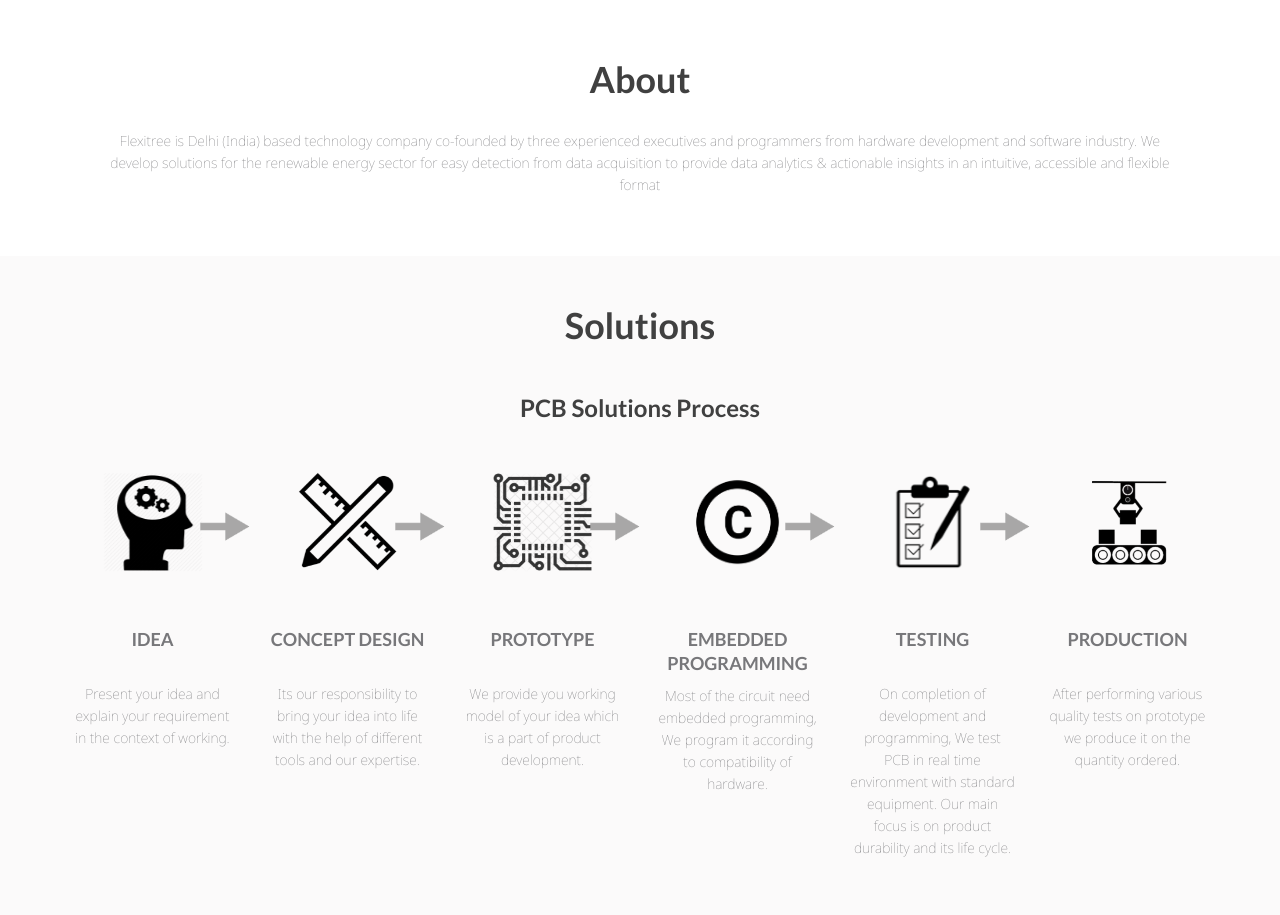
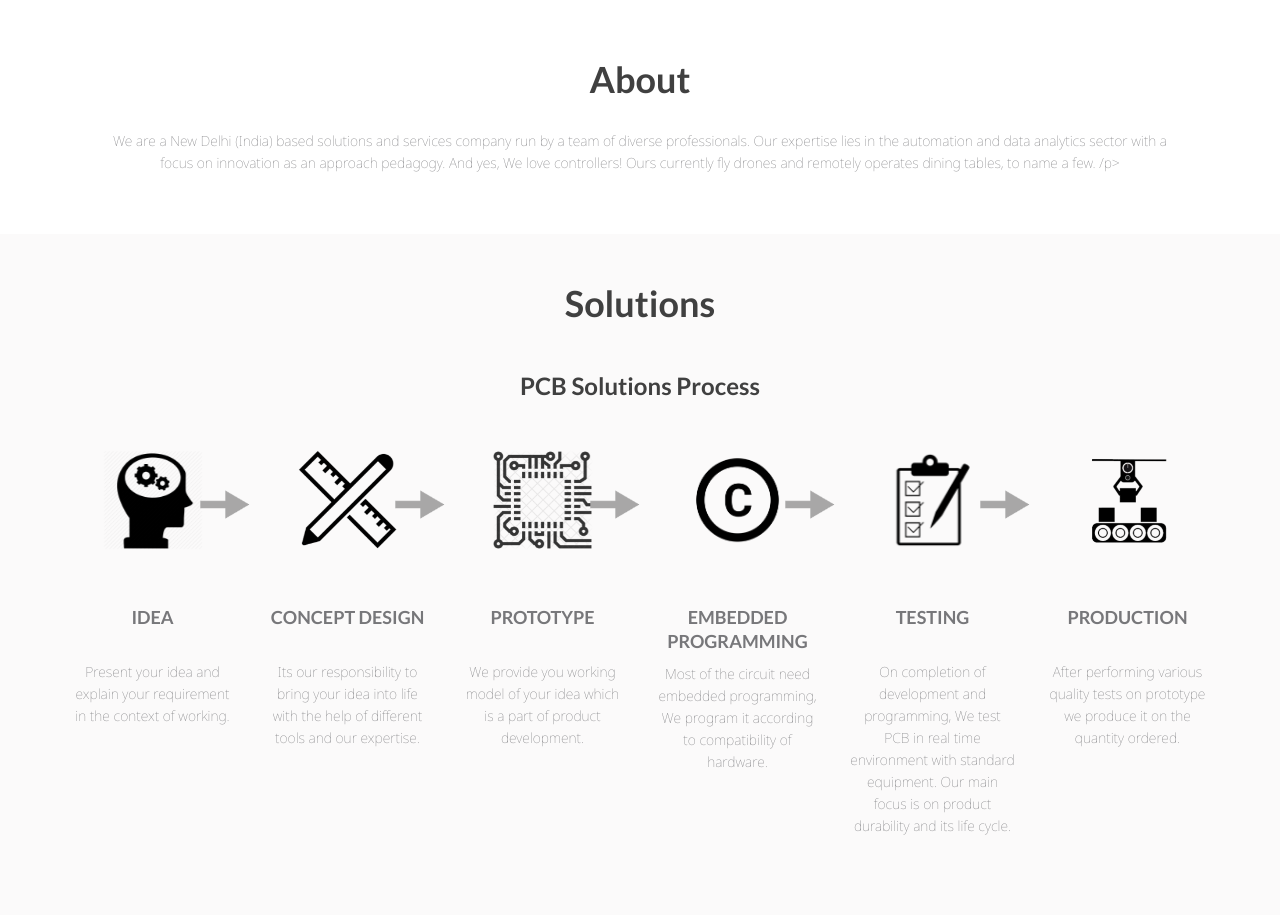
Before and after one commit to Rajan4436/Flexitree, a plain HTML site: page index.html in a window 1280 px wide. Shown: the part 800-1715 px from the top of the page. Drawn offline with Linux system fonts and the light colour scheme.

Commit message:
test_commit

```diff
--- a/index.html
+++ b/index.html
@@ -115,7 +115,7 @@
                     <div class="clearfix"  style="padding: 30px 30px 50px 30px;">
                         <div class="col-sm-12 wow fadeInLeft" data-wow-duration="500ms" data-wow-delay="300ms">
                             <h1 class="title" style="margin: 30px auto;"><b>About</b></h1>
-                            <p>Flexitree is Delhi (India) based technology company co-founded by three experienced executives and programmers from hardware development and software industry. We develop solutions for the renewable energy sector for easy detection from data acquisition to provide data analytics & actionable insights in an intuitive, accessible and flexible format</p>
+                            <p>We are a New Delhi (India) based  solutions and services company run by a team of diverse professionals. Our expertise lies in the automation and data analytics sector with a focus on innovation as an approach pedagogy. And yes, We love controllers! Ours currently fly drones and remotely operates dining tables, to name a few. /p>
                         </div>
                         <!-- <div class="col-sm-5 text-center wow fadeInRight" data-wow-duration="500ms" data-wow-delay="300ms">
                             <div class="tour-button">
```
